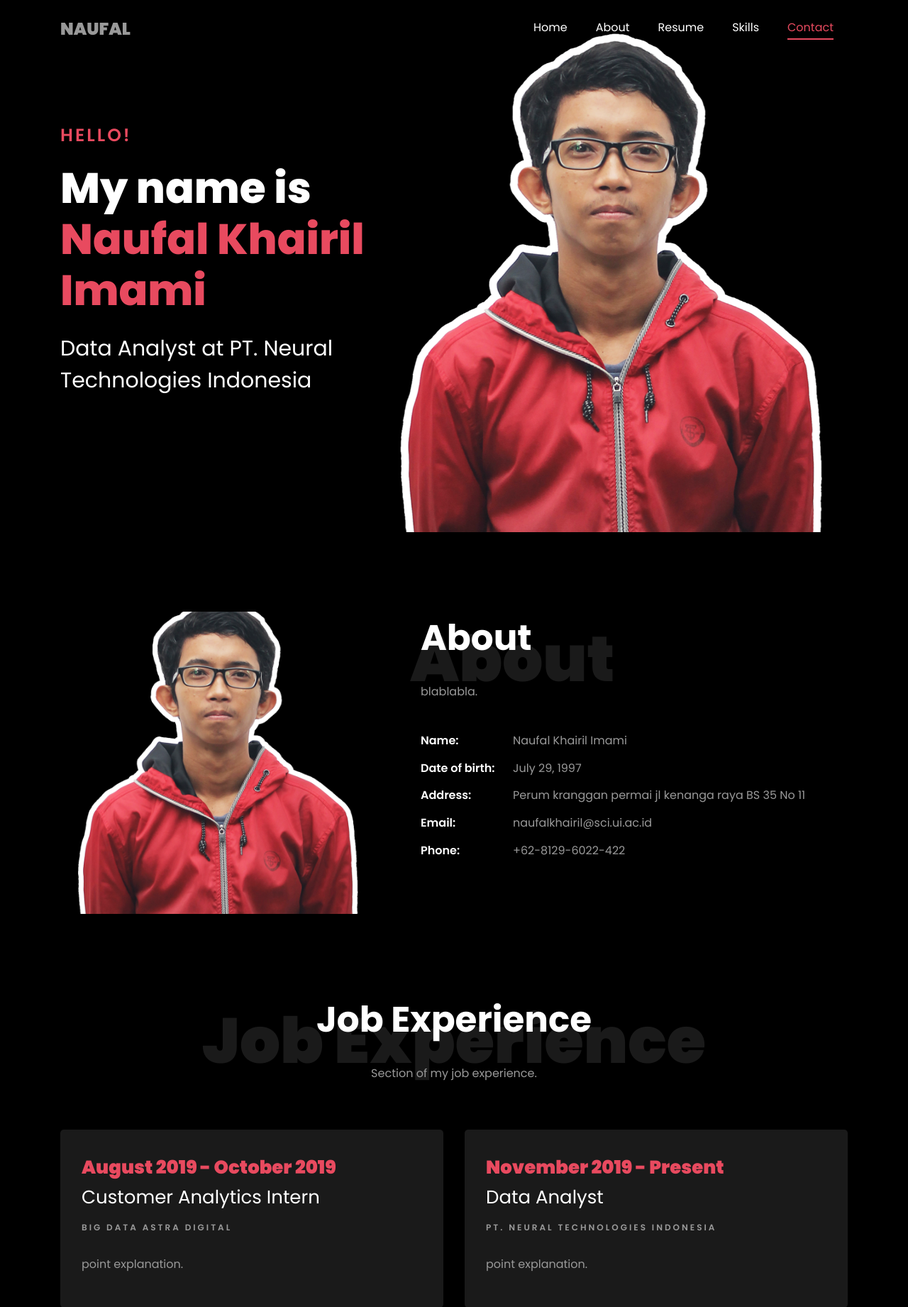
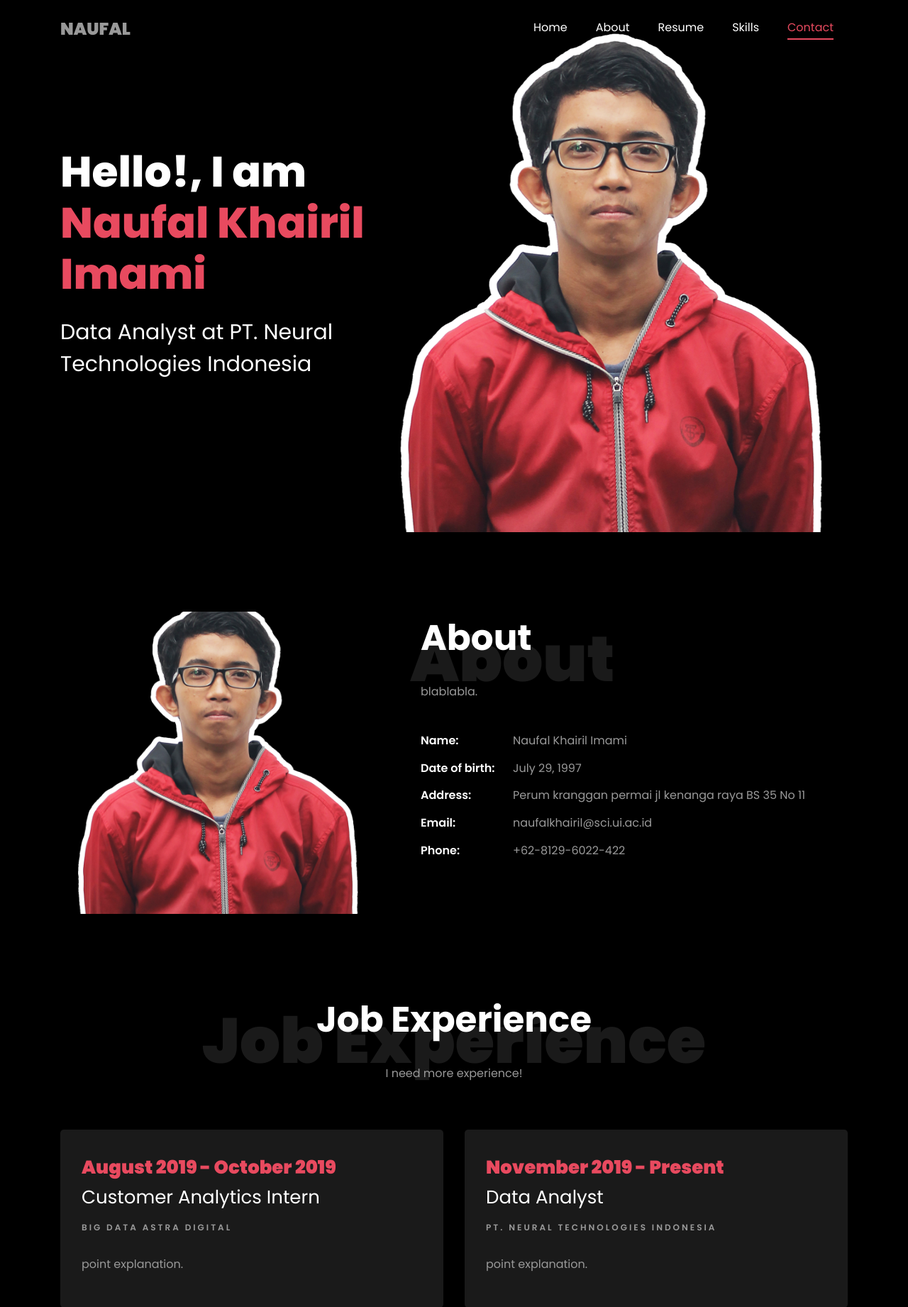
Before and after one commit to naufalkhairil/myCV, a Flask app: page / in a window 1280 px wide. Shown: the top 1842 px of the page at 71% size. Run offline with Flask 2, Linux system fonts and the light colour scheme; some libraries are stand-ins or nearby versions; some web fonts are replaced.

Commit message:
edit experience section

```diff
--- a/templates/index.html
+++ b/templates/index.html
@@ -54,8 +54,7 @@
 	          	</div>
 		          <div class="one-forth d-flex  align-items-center ftco-animate" data-scrollax=" properties: { translateY: '70%' }">
 		          	<div class="text">
-		          		<span class="subheading">Hello!</span>
-			            <h1 class="mb-4 mt-3">My name is <span>Naufal Khairil Imami</span></h1>
+			            <h1 class="mb-4 mt-3">Hello!, I am <span>Naufal Khairil Imami</span></h1>
 						<h2 class="mb-4">Data Analyst at PT. Neural Technologies Indonesia</h2>
 		            </div>
 		          </div>
@@ -102,7 +101,7 @@
           <div class="col-md-10 heading-section text-center ftco-animate">
           	<h1 class="big big-2">Job Experience</h1>
             <h2 class="mb-4">Job Experience</h2>
-            <p>Section of my job experience.</p>
+            <p>I need more experience!</p>
           </div>
         </div>
     		<div class="row">
```
